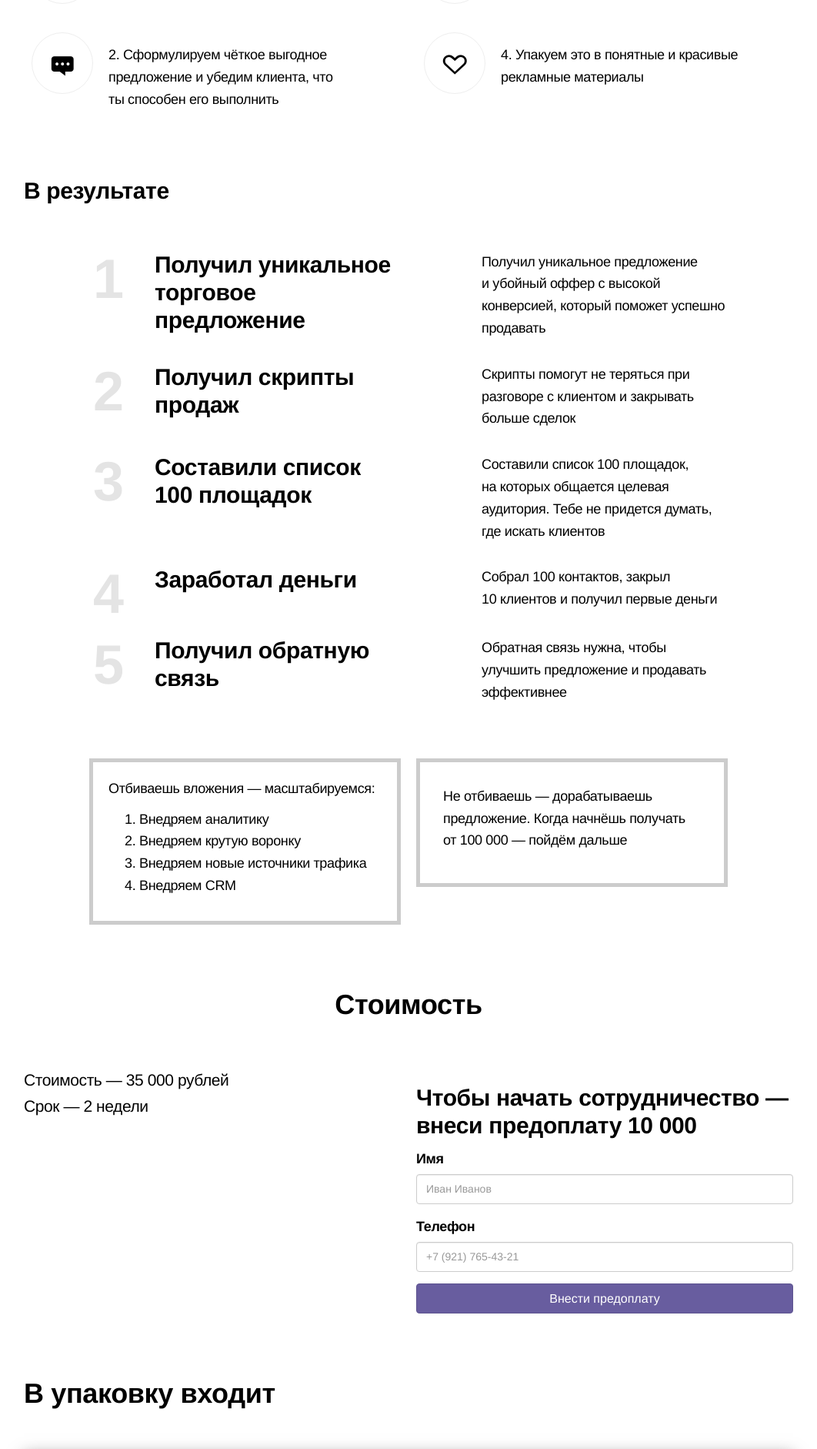
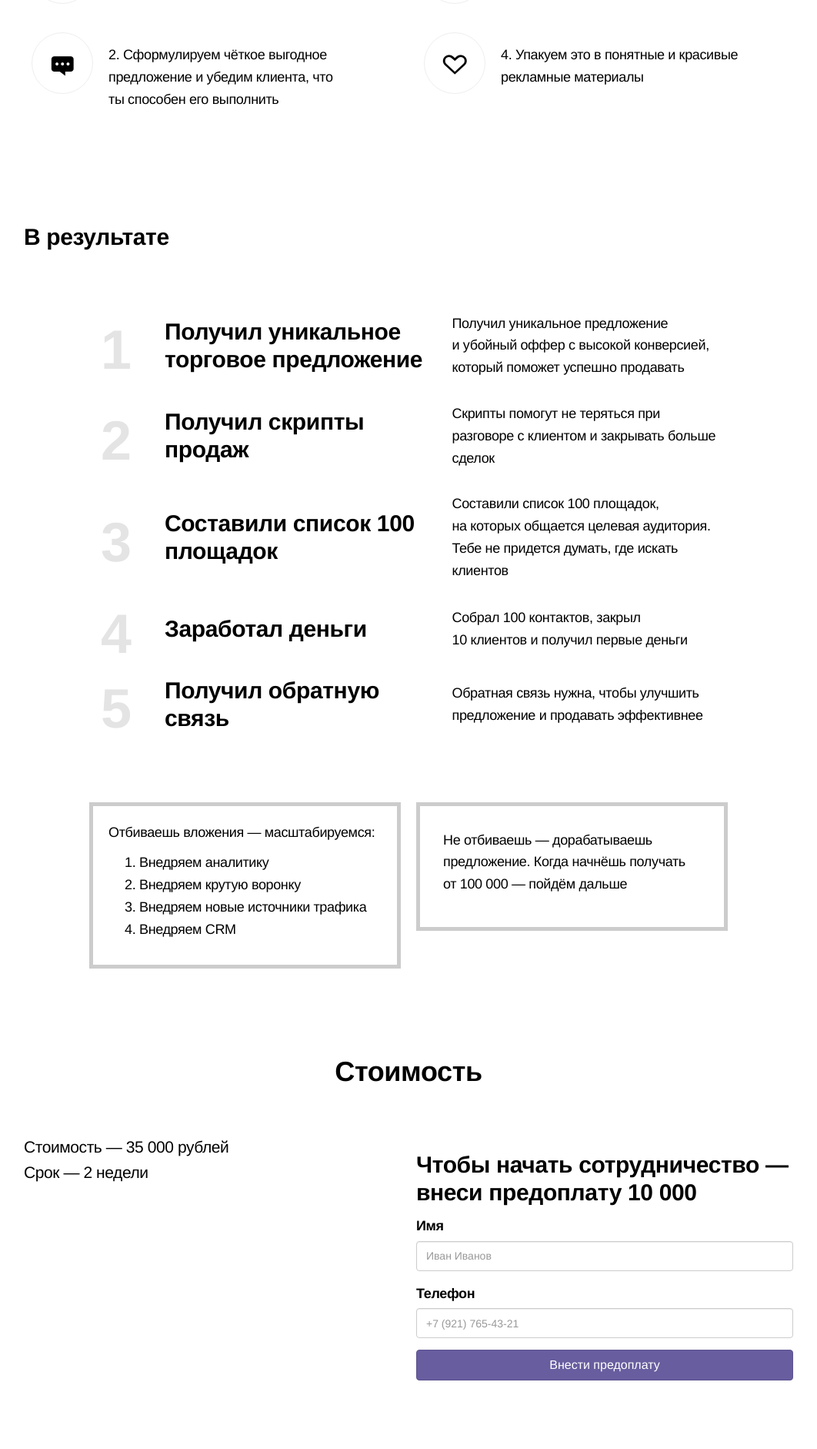
Before and after one commit to nickvorobiov/upakovka.ocheredklientov.com, a Jekyll site: the page built from index-pack.html, in a window 1280 px wide. Shown: the part 2309-4191 px from the top of the page at 77% size, without its empty margins (109-1171 px from the left). Built offline with Jekyll 4.4.1, drawn with Linux system fonts in a browser that asks for light colours; nearby versions of some CDN libraries.

Commit message:
отступы и выравнивания

```diff
--- a/_config.yml
+++ b/_config.yml
@@ -10,9 +10,9 @@ exclude:
   - deploy-key.enc
   - deploy-key
 
-title: "Упаковка тренеров"
+title: "Упаковка и раскрутка бизнеса"
 description: "Приведу вам клиентов без риска"
-keywords: "тренер, коуч, психолог, реклама, маркетинг, лендинг, инфобизнес"
+keywords: "реклама, маркетинг, лендинг, бизнес"
 author: "Николай Воробьёв"
 
 permalink: /:title/
--- a/_sass/index.scss
+++ b/_sass/index.scss
@@ -144,19 +144,6 @@ h6,.h6 {
   border-image-slice: 1;
 }
 
-.b-decision__number {
-  font-size: 72px;
-  color: #E4E4E4;
-  font-weight: 900;
-  float: left;
-  margin-left: -80px;
-  line-height: 1;
-
-  @media (max-width: $screen-sm-max) {
-    display: none;
-  }
-}
-
 .carousel-item-inner {
   padding: 20px 15% 60px;
 }
@@ -167,3 +154,57 @@ h6,.h6 {
     padding-bottom: 15px;
   }
 }
+
+
+.b-result {
+  &__row {
+  }
+
+  &__number {
+    font-size: 72px;
+    color: #E4E4E4;
+    font-weight: 900;
+    line-height: 1;
+    text-align: right;
+
+    @media (max-width: $screen-sm-max) {
+      display: none;
+    }
+  }
+
+  &__result {
+    h3 {
+      margin-top: 0;
+    }
+  }
+
+  &__text {
+  }
+
+  @media (min-width: $screen-sm-min) {
+    &__row {
+      display: -webkit-flex;
+      display: -ms-flexbox;
+      display: flex;
+      overflow: hidden;
+
+      > div {
+        flex: 1;
+        display: flex;
+        align-items: center;
+        padding: 0 15px;
+      }
+    }
+    &__number {
+      max-width: 10%;
+    }
+
+    &__result {
+      max-width: 45%;
+    }
+
+    &__text {
+      max-width: 45%;
+    }
+  }
+}
--- a/index-pack.html
+++ b/index-pack.html
@@ -104,8 +104,7 @@ permalink: /pack/
 </div> <!-- /.b-why -->
 
 
-
-<div class="block b-decision p-y-md">
+<div class="block b-solution p-t-md p-b-0">
   <div class="container">
     <h2 class="text-center">Мы&nbsp;устраним эти причины</h2>
     <div class="row m-y-lg">
@@ -144,66 +143,59 @@ permalink: /pack/
         </ul>
       </div>
     </div>
+  </div>
+</div> <!-- /.b-solution -->
 
-    <h3 class="b-decision__title-primary m-y-lg">В&nbsp;результате</h3>
-    <div class="row m-y">
-      <div class="col-md-4 col-md-offset-2">
-        <div class="b-decision__result">
-          <div class="b-decision__number">1</div>
-          <h3 class="m-y-0">Получил уникальное торговое предложение</h3>
-        </div>
-      </div>
-      <div class="col-md-4 col-md-offset-1">
+<div class="block b-result p-y-0">
+  <div class="container">
+    <h3 class="b-result__title-primary m-y-lg">В&nbsp;результате</h3>
+    <div class="row">
+      <div class="col-md-10 col-md-offset-1">
+        <div class="m-y b-result__row">
+          <div class="b-result__number">1</div>
+          <div class="b-result__result"><h3>Получил уникальное торговое предложение</h3></div>
+          <div class="b-result__text">
             <p>Получил уникальное предложение и&nbsp;убойный оффер с&nbsp;высокой конверсией, который поможет успешно продавать</p>
           </div>
         </div>
-    <div class="row m-y">
-      <div class="col-md-4 col-md-offset-2">
-        <div class="b-decision__result">
-          <div class="b-decision__number">2</div>
-          <h3 class="m-y-0">Получил скрипты продаж</h3>
-        </div>
-      </div>
-      <div class="col-md-4 col-md-offset-1">
+        <div class="m-y b-result__row">
+          <div class="b-result__number">2</div>
+          <div class="b-result__result"><h3>Получил скрипты продаж</h3></div>
+          <div class="b-result__text">
             <p>Скрипты помогут не&nbsp;теряться при разговоре с&nbsp;клиентом и&nbsp;закрывать больше сделок</p>
           </div>
         </div>
-    <div class="row m-y">
-      <div class="col-md-4 col-md-offset-2">
-        <div class="b-decision__result">
-          <div class="b-decision__number">3</div>
-          <h3 class="m-y-0">Составили список 100 площадок</h3>
-        </div>
-      </div>
-      <div class="col-md-4 col-md-offset-1">
+        <div class="m-y b-result__row">
+          <div class="b-result__number">3</div>
+          <div class="b-result__result"><h3>Составили список 100 площадок</h3></div>
+          <div class="b-result__text">
             <p>Составили список 100&nbsp;площадок, на&nbsp;которых общается целевая аудитория. Тебе не&nbsp;придется думать, где искать клиентов</p>
           </div>
         </div>
-    <div class="row m-y">
-      <div class="col-md-4 col-md-offset-2">
-        <div class="b-decision__result">
-          <div class="b-decision__number">4</div>
-          <h3 class="m-y-0">Заработал деньги</h3>
-        </div>
-      </div>
-      <div class="col-md-4 col-md-offset-1">
+        <div class="m-y b-result__row">
+          <div class="b-result__number">4</div>
+          <div class="b-result__result"><h3>Заработал деньги</h3></div>
+          <div class="b-result__text">
             <p>Собрал 100&nbsp;контактов, закрыл 10&nbsp;клиентов и&nbsp;получил первые деньги</p>
           </div>
         </div>
-    <div class="row m-y">
-      <div class="col-md-4 col-md-offset-2">
-        <div class="b-decision__result">
-          <div class="b-decision__number">5</div>
-          <h3 class="m-y-0">Получил обратную связь</h3>
-        </div>
-      </div>
-      <div class="col-md-4 col-md-offset-1">
+        <div class="m-y b-result__row">
+          <div class="b-result__number">5</div>
+          <div class="b-result__result"><h3>Получил обратную связь</h3></div>
+          <div class="b-result__text">
             <p>Обратная связь нужна, чтобы улучшить предложение и&nbsp;продавать эффективнее</p>
           </div>
         </div>
-    <div class="row m-t-lg">
+      </div>
+    </div>
+  </div>
+</div> <!-- /.b-result -->
+
+<div class="block b-next p-t-lg p-b-lg">
+  <div class="container">
+    <div class="row">
       <div class="col-md-5 col-md-offset-1">
-        <div class="b-decision__conclusion-left frame p-a">
+        <div class="b-next__left frame p-a">
           <p>Отбиваешь вложения&nbsp;&mdash; масштабируемся:</p>
           <ol>
             <li>Внедряем аналитику</li>
@@ -214,13 +206,13 @@ permalink: /pack/
         </div>
       </div>
       <div class="col-md-5">
-        <div class="b-decision__conclusion-right frame p-a-md">
+        <div class="b-next__right frame p-a-md">
           <p>Не&nbsp;отбиваешь&nbsp;&mdash; дорабатываешь предложение. Когда начнёшь получать от&nbsp;100&nbsp;000&nbsp;&mdash; пойдём дальше</p>
         </div>
       </div>
     </div>
   </div>
-</div> <!-- /.b-decision -->
+</div> <!-- /.b-next -->
 
 
 <div class="block b-cost p-y-md">
@@ -236,7 +228,7 @@ permalink: /pack/
         <form method="post" action="http://bot.nickvorobiov.com/order.php" data-toggle="validator">
           <input type="hidden" name="trello-list-id" value="582acb205847831b07120a63" />
           <input type="hidden" name="redirect" value="http://upakovka.ocheredklientov.com/pay/" />
-          <input type="hidden" name="offer" value="Внести предоплату за старт бизнеса" />
+          <input type="hidden" name="offer" value="Внести предоплату за упаковку бизнеса" />
           <input type="hidden" name="traffic_source" />
           <input type="hidden" name="roistat" />
           <div class="help-block with-errors"></div>
```
Lines whose indentation alone changed are shown as unchanged.
